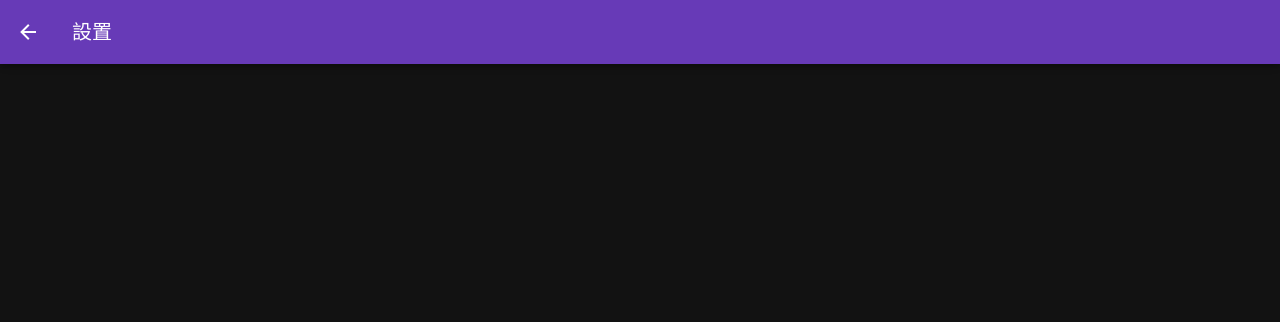
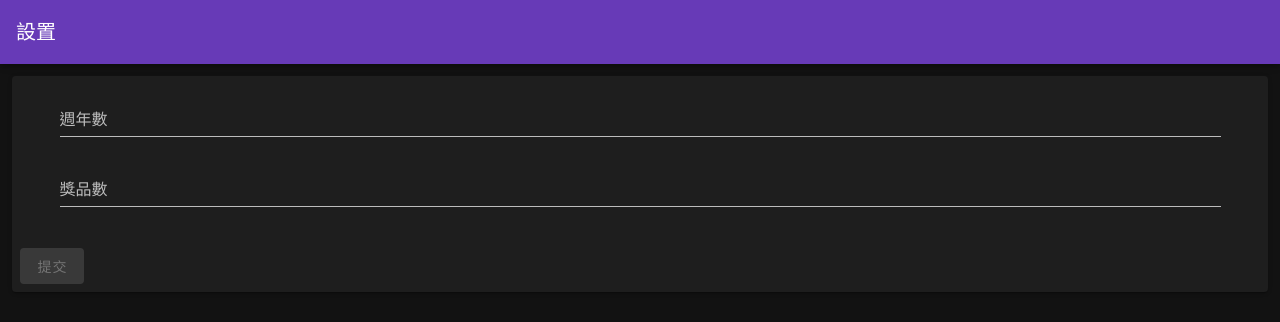
Before and after one commit to vanlaodev/lottery-app, a Vue app: page /#/settings in a window 1280 px wide. Shown: the top 322 px of the page. Built offline with nearby package versions, Linux system fonts and the light colour scheme; a small style sheet from the web is missing.

Commit message:
in progress

```diff
--- a/package.json
+++ b/package.json
@@ -16,6 +16,7 @@
     "@babel/polyfill": "^7.4.4",
     "@mdi/font": "^5.9.55",
     "core-js": "^3.6.5",
+    "localforage": "^1.9.0",
     "roboto-fontface": "*",
     "vue": "^2.6.11",
     "vue-moment": "^4.1.0",
--- a/src/App.vue
+++ b/src/App.vue
@@ -5,10 +5,28 @@
 </template>
 
 <script>
+import { mapActions, mapState } from "vuex";
+
 export default {
   name: "App",
   data: () => ({
     //
   }),
+  computed: {
+    ...mapState(["initialized"]),
+  },
+  watch: {
+    initialized() {
+      if (this.initialized) {
+        this.$router.replace({ path: "/main" });
+      }
+    },
+  },
+  methods: {
+    ...mapActions(["loadOrInitializeStates"]),
+  },
+  created() {
+    this.loadOrInitializeStates();
+  },
 };
 </script>
--- a/src/router/index.js
+++ b/src/router/index.js
@@ -1,5 +1,6 @@
 import Vue from 'vue'
 import VueRouter from 'vue-router'
+import Startup from '../views/Startup.vue'
 import Main from '../views/Main.vue'
 import Management from '../views/Management.vue'
 import Settings from '../views/Settings.vue'
@@ -8,6 +9,10 @@ Vue.use(VueRouter)
 
 const routes = [{
     path: '/',
+    name: 'Startup',
+    component: Startup
+  }, {
+    path: '/main',
     name: 'Main',
     component: Main
   },
--- a/src/store/index.js
+++ b/src/store/index.js
@@ -1,15 +1,73 @@
 import Vue from 'vue'
 import Vuex from 'vuex'
+import localforage from 'localforage'
 
 Vue.use(Vuex)
 
 export default new Vuex.Store({
   state: {
+    initialized: false,
+    anniversary: null,
+    prizeCount: null,
+    guests: [],
+    winners: []
+  },
+  getters: {
+    needSetup: state => {
+      return !state.anniversary || !state.prizeCount;
+    }
   },
   mutations: {
+    updateAnniversary(state, anniversary) {
+      state.anniversary = anniversary;
+    },
+    updatePrizeCount(state, prizeCount) {
+      state.prizeCount = prizeCount;
+    },
+    updateGuests(state, guests) {
+      state.guests = guests;
+    },
+    updateWinners(state, winners) {
+      state.winners = winners;
+    },
+    setInitialized(state) {
+      state.initialized = true;
+    }
   },
   actions: {
+    async loadOrInitializeStates({
+      commit
+    }) {
+      commit('updateAnniversary', await localforage.getItem('anniversary'));
+      commit('updatePrizeCount', await localforage.getItem('prizeCount'));
+      commit('updateGuests', await localforage.getItem('guests') ?? []);
+      commit('updateWinners', await localforage.getItem('winners') ?? []);
+      commit('setInitialized');
+    },
+    async updateAnniversary({
+      commit
+    }, anniversary) {
+      await localforage.setItem('anniversary', anniversary)
+      commit('updateAnniversary', anniversary);
+    },
+    async updatePrizeCount({
+      commit
+    }, prizeCount) {
+      await localforage.setItem('prizeCount', prizeCount)
+      commit('updatePrizeCount', prizeCount);
+    },
+    async updateGuests({
+      commit
+    }, guests) {
+      await localforage.setItem('guests', guests)
+      commit('updateGuests', guests);
+    },
+    async updateWinners({
+      commit
+    }, winners) {
+      await localforage.setItem('winners', winners)
+      commit('updateWinners', winners);
+    }
   },
-  modules: {
-  }
-})
+  modules: {}
+});
--- a/src/views/Main.vue
+++ b/src/views/Main.vue
@@ -1,10 +1,8 @@
 <template>
   <v-app>
     <v-app-bar app color="primary">
-        <v-app-bar-nav-icon @click="$router.go(-1)"
-        ><v-icon>mdi-cake-variant</v-icon></v-app-bar-nav-icon
-      >
-      <v-app-bar-title>郵電局週年晚宴抽獎程式</v-app-bar-title>
+      <v-app-bar-nav-icon><v-icon>mdi-cake-variant</v-icon></v-app-bar-nav-icon>
+      <v-app-bar-title>郵電局{{ anniversary }}週年晚宴抽獎程式</v-app-bar-title>
       <v-spacer></v-spacer>
       <v-menu offset-y>
         <template v-slot:activator="{ on, attrs }">
@@ -33,6 +31,8 @@
 </template>
 
 <script>
+import { mapState, mapGetters } from "vuex";
+
 export default {
   data() {
     return {
@@ -40,7 +40,14 @@ export default {
       clock: null,
     };
   },
+  computed: {
+    ...mapState(["anniversary"]),
+    ...mapGetters(["needSetup"]),
+  },
   methods: {
+    navToSettings() {
+      this.$router.push({ path: "/settings" });
+    },
     navToManagement() {
       this.$router.push({ path: "/mgmt" });
     },
@@ -61,6 +68,9 @@ export default {
   mounted() {
     this.updateClock();
     this.startUpdateClockInterval();
+    if (this.needSetup) {
+      this.navToSettings();
+    }
   },
   beforeDestroy() {
     this.stopUpdateClockInterval();
--- a/src/views/Management.vue
+++ b/src/views/Management.vue
@@ -1,7 +1,7 @@
 <template>
   <v-app>
     <v-app-bar app color="primary">
-      <v-app-bar-nav-icon @click="$router.go(-1)"
+      <v-app-bar-nav-icon @click="$router.replace('/main')"
         ><v-icon>mdi-arrow-left</v-icon></v-app-bar-nav-icon
       >
       <v-app-bar-title>管理</v-app-bar-title>
--- a/src/views/Settings.vue
+++ b/src/views/Settings.vue
@@ -1,13 +1,82 @@
 <template>
   <v-app>
     <v-app-bar app color="primary">
-      <v-app-bar-nav-icon @click="$router.go(-1)"
+      <v-app-bar-nav-icon
+        v-if="!firstTimeSetup"
+        @click="$router.replace({ path: '/mgmt' })"
         ><v-icon>mdi-arrow-left</v-icon></v-app-bar-nav-icon
       >
       <v-app-bar-title>設置</v-app-bar-title>
     </v-app-bar>
     <v-main>
-      <!--  -->
+      <v-container fluid>
+        <v-card>
+          <v-form v-model="valid">
+            <v-container>
+              <v-text-field
+                v-model="anniversary"
+                label="週年數"
+                :rules="[
+                  (v) => !!v || '必須輸入週年數',
+                  (v) => v > 0 || '無效的週年數',
+                ]"
+                required
+              ></v-text-field>
+              <v-text-field
+                v-model="prizeCount"
+                label="獎品數"
+                :rules="[
+                  (v) => !!v || '必須輸入獎品數',
+                  (v) => v > 0 || '無效的獎品數',
+                ]"
+                required
+              ></v-text-field>
+            </v-container>
+          </v-form>
+          <v-card-actions>
+            <v-btn :disabled="!valid" color="success" @click="submit"
+              >提交</v-btn
+            ></v-card-actions
+          ></v-card
+        >
+      </v-container>
     </v-main>
   </v-app>
 </template>
+
+<script>
+import { mapActions } from "vuex";
+
+export default {
+  data() {
+    return {
+      anniversary: null,
+      prizeCount: null,
+      valid: null,
+      firstTimeSetup: null,
+    };
+  },
+  methods: {
+    async submit() {
+      if (this.valid) {
+        await this.updateAnniversary(this.anniversary);
+        await this.updatePrizeCount(this.prizeCount);
+        await this.updateGuests([]); // TODO
+        await this.updateWinners([]);
+        this.$router.replace({ path: "/main" });
+      }
+    },
+    ...mapActions([
+      "updateAnniversary",
+      "updatePrizeCount",
+      "updateGuests",
+      "updateWinners",
+    ]),
+  },
+  mounted() {
+    this.prizeCount = this.$store.state.prizeCount;
+    this.anniversary = this.$store.state.anniversary;
+    this.firstTimeSetup = this.$store.getters.needSetup;
+  },
+};
+</script>
--- /dev/null
+++ b/src/views/Startup.vue
@@ -0,0 +1,3 @@
+<template>
+  <div>Application starting up please wait...</div>
+</template>
```
Also changed, not shown: 1 other file (tests, documents, lock files or other folders).
